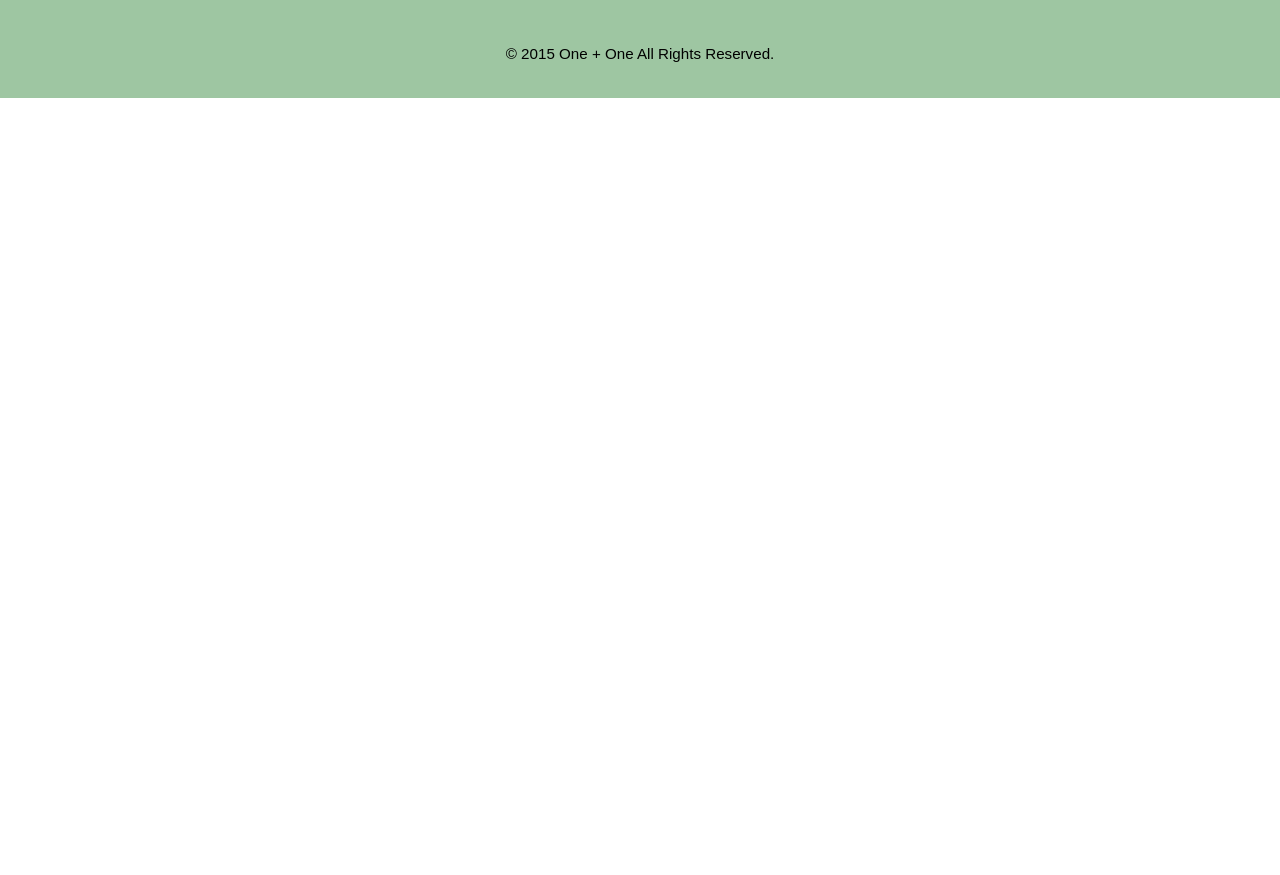
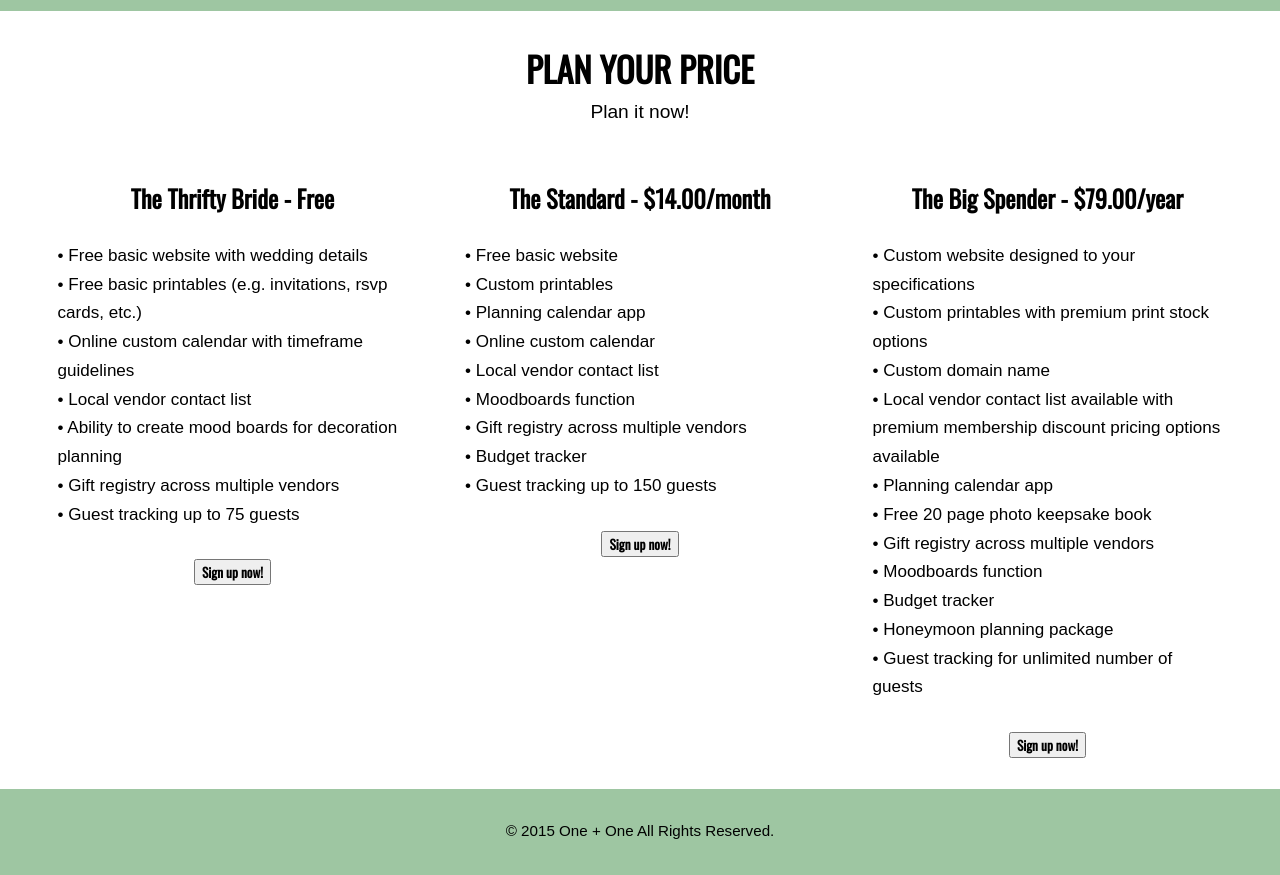
Before and after one commit to zhimmat/dsn1675-saas-website, a plain HTML site: page pricing.html in a window 1280 px wide. Shown: the part 71-946 px from the top of the page. Before the commit the page ends 800 px from the top, so only its background shows below. Drawn offline with nearby package versions, Linux system fonts and the light colour scheme.

Commit message:
added text to pricing page

```diff
--- a/pricing.html
+++ b/pricing.html
@@ -31,6 +31,63 @@
 </div>
 </header>
 
+<div class="grid" role="main">
+  <div class="unit unit-xs-1 unit-s-1 unit-m-1 unit-l-1">
+  <h1 class="gutter text-center font2 exa pad-t push-0">PLAN YOUR PRICE</h1>
+  <p class="gutter text-center font">Plan it now!</p>
+</div>
+</div>
+
+<div class="grid gutter" role="contentinfo">
+  <div class="unit unit-xs-1 unit-s-1 unit-m-1-2 unit-l-1-3 box2">
+  <h2 class="gutter text-center font2 giga pad-t push-0">The Thrifty Bride - Free</h2>
+  <p class="gutter text-center font milli"></p>
+ <li class="gutter font milli push-0">• Free basic website with wedding details</li>
+ <li class="gutter font milli push-0">• Free basic printables (e.g. invitations, rsvp cards, etc.)</li>
+ <li class="gutter font milli push-0">• Online custom calendar with timeframe guidelines</li>
+ <li class="gutter font milli push-0">• Local vendor contact list</li>
+ <li class="gutter font milli push-0">• Ability to create mood boards for decoration planning</li>
+<li class="gutter font milli push-0">• Gift registry across multiple vendors</li>
+<li class="gutter font milli push-0">• Guest tracking up to 75 guests</li>
+<div class="text-center pad-t pad-b"><a href="signup.html"><button class="font2 button" type="submit">Sign up now!</button></div></a>
+</div>
+
+<div class="unit unit-xs-1 unit-s-1 unit-m-1-2 unit-l-1-3 box2">
+<h2 class="gutter text-center font2 giga pad-t push-0">The Standard - $14.00/month</h2>
+<p class="gutter text-center font milli"></p>
+<li class="gutter font milli push-0">• Free basic website</li>
+<li class="gutter font milli push-0">• Custom printables</li>
+<li class="gutter font milli push-0">• Planning calendar app</li>
+<li class="gutter font milli push-0">• Online custom calendar</li>
+<li class="gutter font milli push-0">• Local vendor contact list</li>
+<li class="gutter font milli push-0">• Moodboards function</li>
+<li class="gutter font milli push-0">• Gift registry across multiple vendors</li>
+<li class="gutter font milli push-0">• Budget tracker</li>
+<li class="gutter font milli push-0">• Guest tracking up to 150 guests</li>
+<div class="text-center pad-t pad-b"><a href="signup.html"><button class="font2 button" type="submit">Sign up now!</button></div></a>
+</div>
+
+
+<div class="unit unit-xs-1 unit-s-1 unit-m-1-2 unit-l-1-3 box2">
+<h2 class="gutter text-center font2 giga pad-t push-0">The Big Spender - $79.00/year</h2>
+<p class="gutter text-center font milli"></p>
+<li class="gutter font milli push-0">• Custom website designed to your specifications</li>
+<li class="gutter font milli push-0">• Custom printables with premium print stock options</li>
+<li class="gutter font milli push-0">• Custom domain name</li>
+<li class="gutter font milli push-0">• Local vendor contact list available with premium membership discount pricing options available</li>
+<li class="gutter font milli push-0">• Planning calendar app</li>
+<li class="gutter font milli push-0">• Free 20 page photo keepsake book</li>
+<li class="gutter font milli push-0">• Gift registry across multiple vendors </li>
+<li class="gutter font milli push-0">• Moodboards function</li>
+<li class="gutter font milli push-0">• Budget tracker</li>
+<li class="gutter font milli push-0">• Honeymoon planning package</li>
+<li class="gutter font milli push-0">• Guest tracking for unlimited number of guests</li>
+<div class="text-center pad-t pad-b"><a href="signup.html"><button class="font2 button" type="submit">Sign up now!</button></div></a>
+</div>
+</div>
+
+</body>
+
 <div class="grid">
   <div class="unit unit-s-1 font micro">
 <footer>
```
Also changed, not shown: signup.html (+1 -0 lines).
